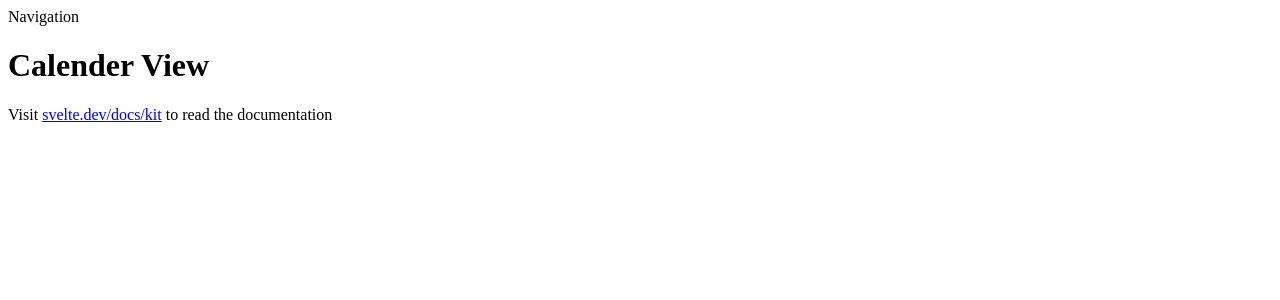
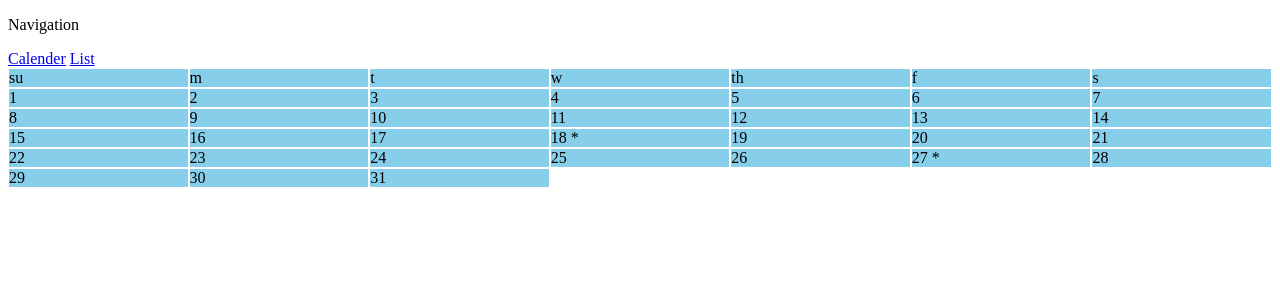
Before and after one commit to connorbtreecode/app-challenge, a SvelteKit app: page / in a window 1280 px wide. Shown: the top 300 px of the page. Built offline with nearby package versions, Linux system fonts and the light colour scheme.

Commit message:
added code from last week

```diff
--- a/src/routes/+layout.svelte
+++ b/src/routes/+layout.svelte
@@ -8,6 +8,10 @@
 	<link rel="icon" href={favicon} />
 </svelte:head>
 
-<nav>Navigation</nav>
+<nav>
+	<p>Navigation</p>
+	<a href="/">Calender</a>
+	<a href="/list">List</a>
+</nav>
 
 {@render children?.()}
--- a/src/routes/+page.svelte
+++ b/src/routes/+page.svelte
@@ -1,2 +1,43 @@
-<h1>Calender View</h1>
-<p>Visit <a href="https://svelte.dev/docs/kit">svelte.dev/docs/kit</a> to read the documentation</p>
+<script>
+  let days = ["su", "m", "t", "w", "th", "f", "s"];
+  let events = [
+    {date: 19, eventName: "bday party"},
+    {date: 27, eventName: "soccer practice"},
+    {date: 31, eventName: "LAN party"},
+  ]
+
+  function hasEvent(day) {
+    return day == 18 || day == 27;
+  }
+</script>
+
+<div>
+  <!-- calendar -->
+  <div class="calendar">
+    {#each days as day}
+      <div>{day}</div>
+    {/each}
+    {#each new Array(31).fill(0) as day, i}
+      <div>
+        {i+1}
+        {#if hasEvent(i+1)}
+          *
+        {/if}
+      </div>
+    {/each}
+  </div>
+
+
+</div>
+
+<style>
+  .calendar {
+    display: grid;
+    grid-template-columns: repeat(7, 1fr);
+  }
+
+  .calendar > div {
+    background-color: skyblue;
+    margin: 1px;
+  }
+</style>
```
Also changed, not shown: src/routes/list/+page.svelte (+36 -1 lines).
